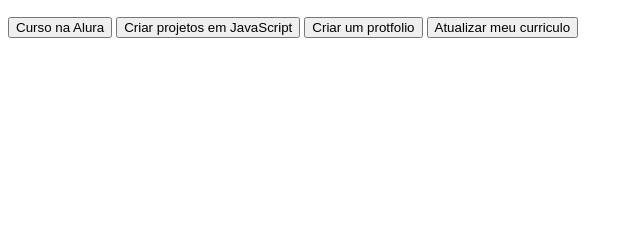
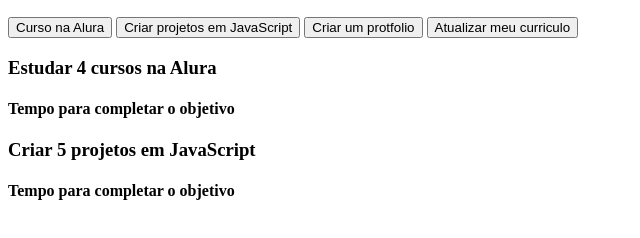
Before and after one commit to larissadiaschejowich/larissa2024, a plain HTML site: page larissa2024-main/index.html in a window 1280 px wide. Shown: the part 50-288 px from the top of the page, without its empty margins (0-640 px from the left). Drawn offline with Linux system fonts and the light colour scheme.

Commit message:
Add files via upload

```diff
--- a/larissa2024-main/index.html
+++ b/larissa2024-main/index.html
@@ -15,7 +15,18 @@ scale=1.0">
             <button class="botao">Criar projetos em JavaScript</button>
             <button class="botao">Criar um protfolio</button>
             <button class="botao">Atualizar meu curriculo</button>
-        </div>
+         </div>
+         <div class="abas-textos">
+            <div class="aba-conteudo ativo">
+                <h3 class="aba-conteudo-titulo-principal">Estudar 4 cursos na Alura</h3>
+                <h4 class="aba-conteudo-titulo-secundario">Tempo para completar o objetivo</h4>
+            </div>
+          <div class="aba-conteudo">
+            <h3 class="aba-conteudo-principal">Criar 5 projetos em JavaScript</h3>
+            <h4 class="aba-conteudo-titulo-secundario">Tempo para completar o objetivo</h4>
+          </div>
+
+         </div>
         <script ssrc="main.js"></script>
     </body>
 </html>
```
Also changed, not shown: larissa2024-main/main.js (+6 -4 lines).
